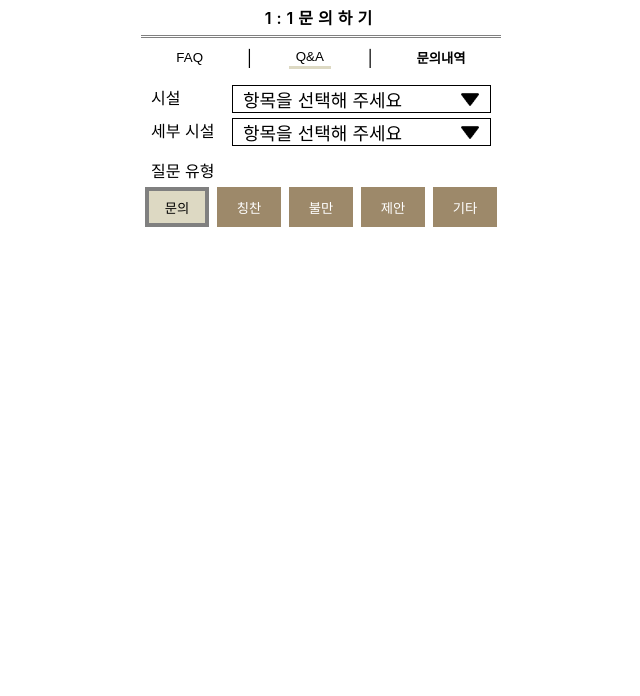
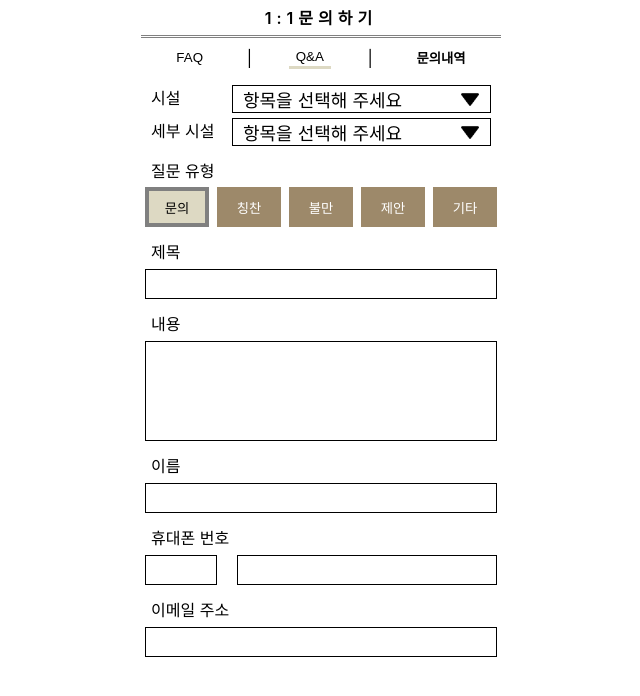
Before and after one commit to AhnSeonWoo/PD_may_project, a React (Create React App) app: page / in a window 1280 px wide. Both pictures are taken after a click on the button "Q&A". Shown: the top 696 px of the page, without its empty margins (319-959 px from the left). Built offline with nearby package versions, Linux system fonts and the light colour scheme.

Commit message:
항목 추가

```diff
--- a/src/components/QNA.tsx
+++ b/src/components/QNA.tsx
@@ -26,9 +26,104 @@ export const QNA = () => {
           );
         })}
       </ButtonContainer>
+      <Titlebox>제목</Titlebox>
+      <Titleinput></Titleinput>
+      <Detailbox>내용</Detailbox>
+      <Detailinput></Detailinput>
+      <Namebox>이름</Namebox>
+      <Nameinput></Nameinput>
+      <Numberbox>휴대폰 번호</Numberbox>
+      <Numberinput1></Numberinput1>
+      <Numberinput2></Numberinput2>
+      <Emailbox>이메일 주소</Emailbox>
+      <Emailinput></Emailinput>
     </QNAcontainer>
   );
 };
+
+const Emailbox = styled.div`
+  display: flex;
+  padding-left: 30px;
+  margin-top: 12px;
+  margin-bottom: 6px;
+`;
+
+const Emailinput = styled.input`
+  width: 88%;
+  height: 30px;
+  font-size: 20px;
+  border-radius: 0px;
+  border: 1px solid;
+`;
+
+const Numberinput1 = styled.input`
+  width: 18%;
+  height: 30px;
+  font-size: 20px;
+  border-radius: 0px;
+  border: 1px solid;
+  margin-right: 5%;
+`;
+
+const Numberinput2 = styled.input`
+  width: 65%;
+  height: 30px;
+  font-size: 20px;
+  border-radius: 0px;
+  border: 1px solid;
+`;
+
+const Numberbox = styled.div`
+  display: flex;
+  padding-left: 30px;
+  margin-top: 12px;
+  margin-bottom: 6px;
+`;
+
+const Nameinput = styled.input`
+  width: 88%;
+  height: 30px;
+  font-size: 20px;
+  border-radius: 0px;
+  border: 1px solid;
+`;
+
+const Namebox = styled.div`
+  display: flex;
+  padding-left: 30px;
+  margin-top: 12px;
+  margin-bottom: 6px;
+`;
+
+const Detailinput = styled.input`
+  width: 88%;
+  height: 100px;
+  font-size: 20px;
+  border-radius: 0px;
+  border: 1px solid;
+`;
+
+const Detailbox = styled.div`
+  display: flex;
+  padding-left: 30px;
+  margin-top: 12px;
+  margin-bottom: 6px;
+`;
+
+const Titleinput = styled.input`
+  width: 88%;
+  height: 30px;
+  font-size: 20px;
+  border-radius: 0px;
+  border: 1px solid;
+`;
+
+const Titlebox = styled.div`
+  display: flex;
+  padding-left: 30px;
+  margin-top: 12px;
+  margin-bottom: 6px;
+`;
 
 const QNAcontainer = styled.div`
   margin-top: 16px;
```
